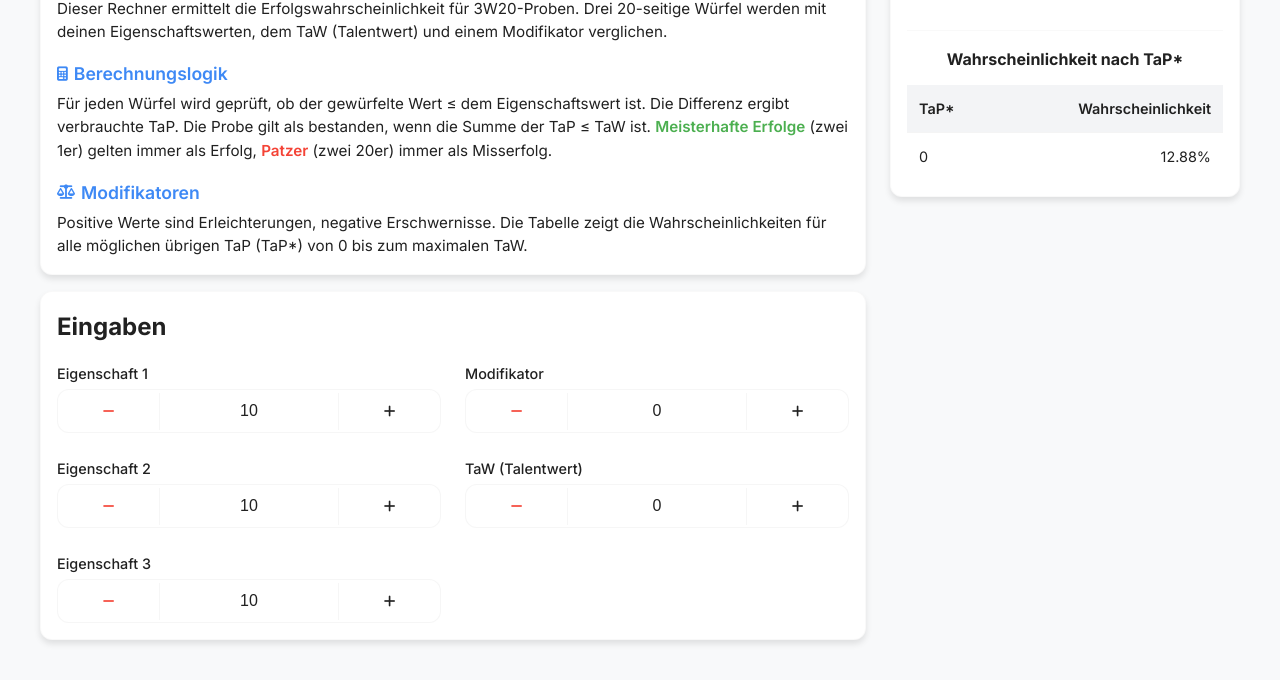
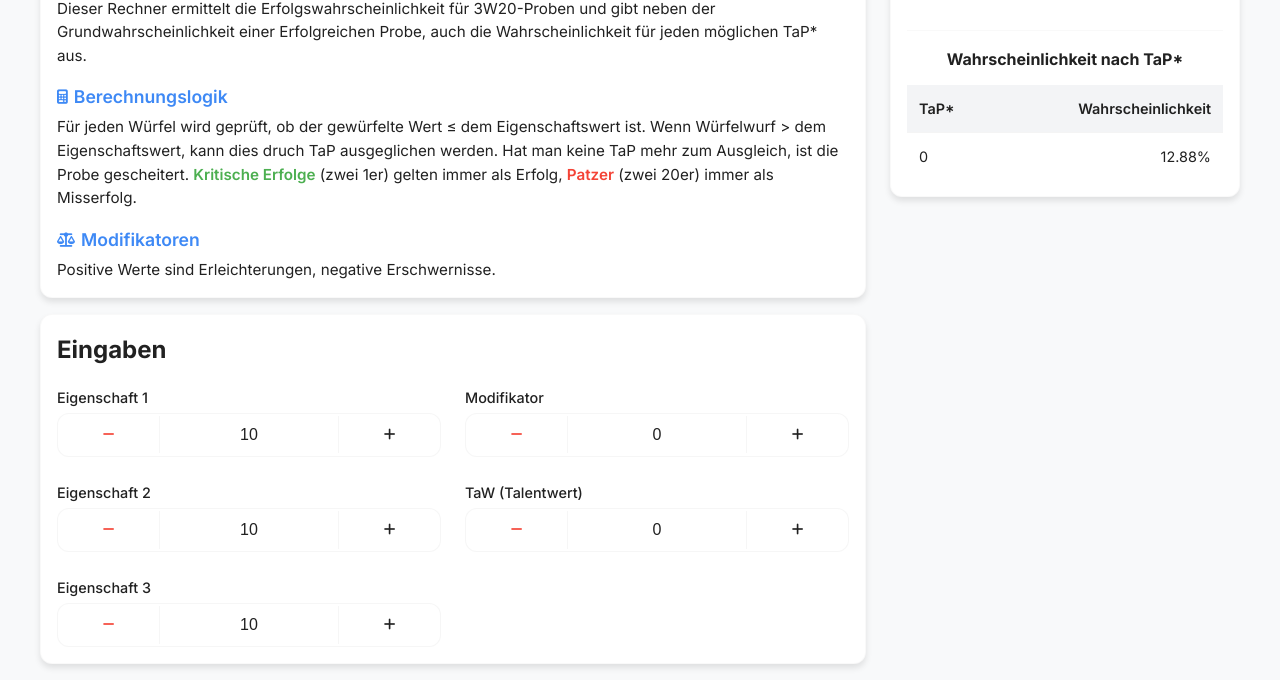
Before and after one commit to NeverPerfect/DSA4_3W20Probe_Wahrscheinlichkeit, a plain HTML site: page index.html in a window 1280 px wide. Shown: the part 185-865 px from the top of the page. Before the commit the page ends 841 px from the top, so only its background shows below. Drawn offline with Linux system fonts and the light colour scheme.

Commit message:
Update description of probability calculator; clarify calculation logic and outcomes

```diff
--- a/index.html
+++ b/index.html
@@ -33,18 +33,19 @@
                             <div class="description-item">
                                 <h3><i class="fas fa-dice"></i> Was wird berechnet?</h3>
                                 <p>
-                                    Dieser Rechner ermittelt die Erfolgswahrscheinlichkeit für 3W20-Proben.
-                                    Drei 20-seitige Würfel werden mit deinen Eigenschaftswerten, dem TaW
-                                    (Talentwert) und einem Modifikator verglichen.
+                                    Dieser Rechner ermittelt die Erfolgswahrscheinlichkeit für 3W20-Proben und gibt
+                                    neben der Grundwahrscheinlichkeit einer Erfolgreichen Probe, auch die
+                                    Wahrscheinlichkeit für jeden möglichen TaP* aus.
                                 </p>
                             </div>
                             <div class="description-item">
                                 <h3><i class="fas fa-calculator"></i> Berechnungslogik</h3>
                                 <p>
                                     Für jeden Würfel wird geprüft, ob der gewürfelte Wert ≤ dem
-                                    Eigenschaftswert ist. Die Differenz ergibt verbrauchte TaP.
-                                    Die Probe gilt als bestanden, wenn die Summe der TaP ≤ TaW ist.
-                                    <span class="highlight-green">Meisterhafte Erfolge</span> (zwei 1er)
+                                    Eigenschaftswert ist. Wenn Würfelwurf > dem Eigenschaftswert, kann dies druch TaP
+                                    ausgeglichen werden. Hat man keine TaP mehr zum Ausgleich, ist die Probe
+                                    gescheitert.
+                                    <span class="highlight-green">Kritische Erfolge</span> (zwei 1er)
                                     gelten immer als Erfolg, <span class="highlight-red">Patzer</span>
                                     (zwei 20er) immer als Misserfolg.
                                 </p>
@@ -53,8 +54,6 @@
                                 <h3><i class="fas fa-balance-scale"></i> Modifikatoren</h3>
                                 <p>
                                     Positive Werte sind Erleichterungen, negative Erschwernisse.
-                                    Die Tabelle zeigt die Wahrscheinlichkeiten für alle möglichen
-                                    übrigen TaP (TaP*) von 0 bis zum maximalen TaW.
                                 </p>
                             </div>
                         </div>
```
